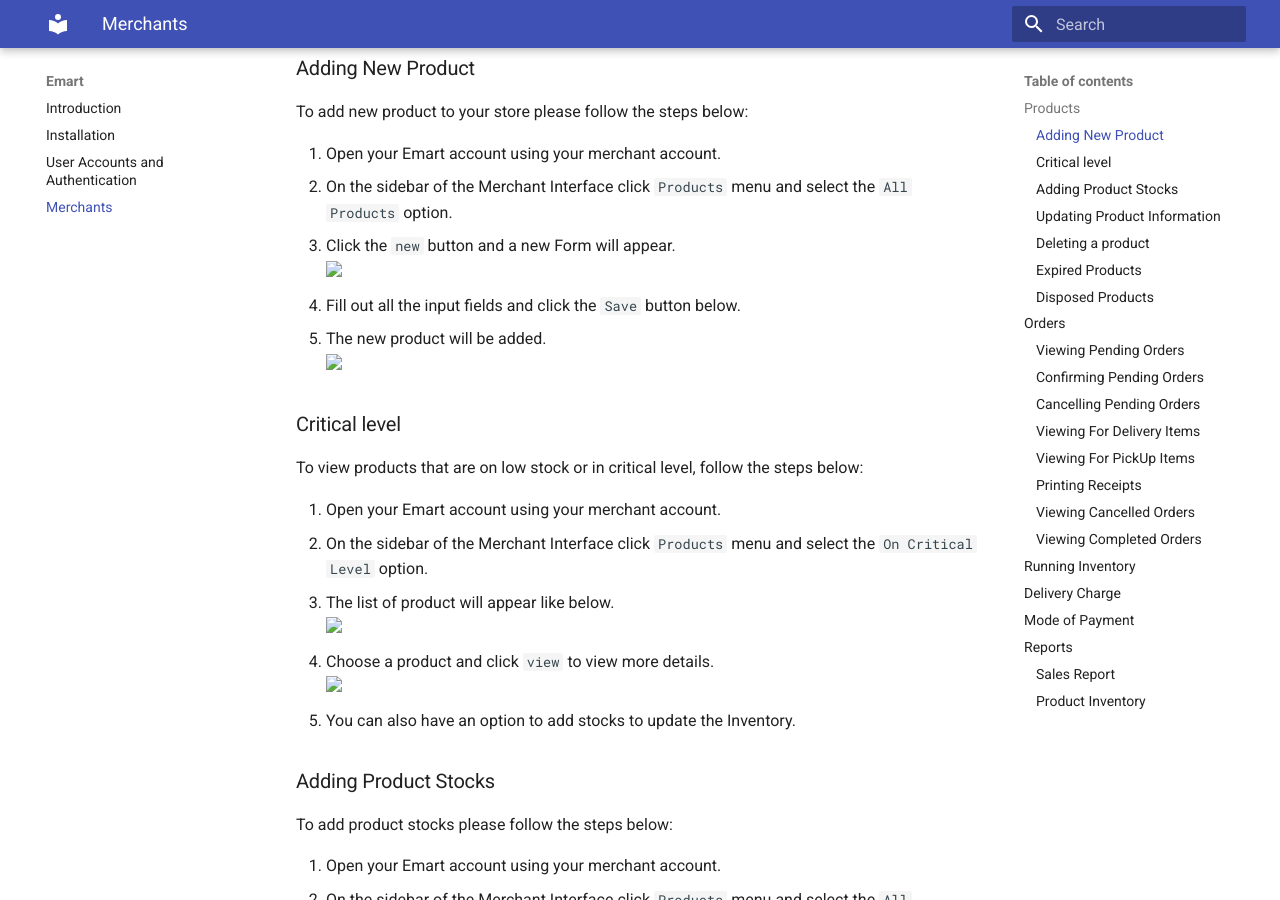
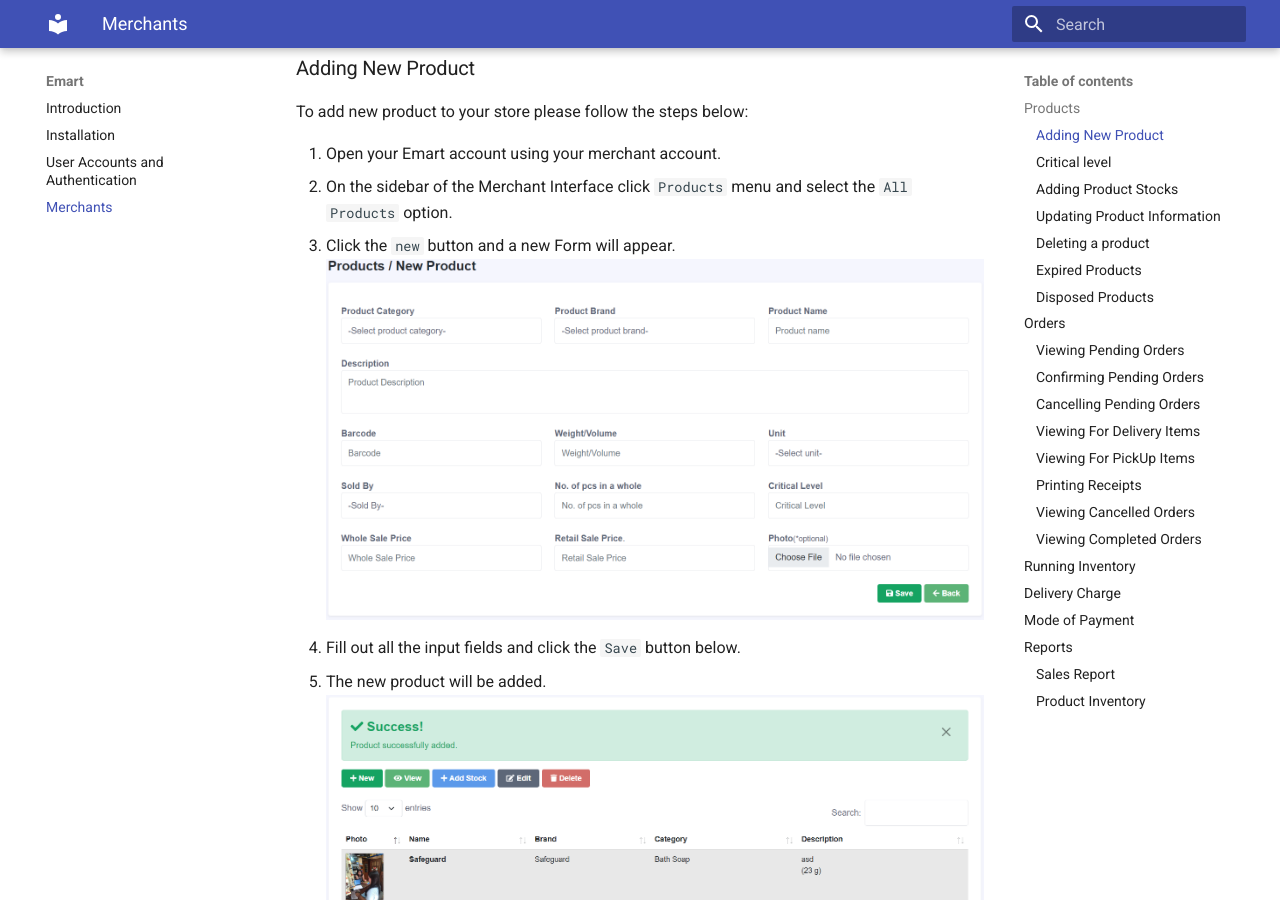
Before and after one commit to bellieJoe/emart, an MkDocs documentation site: the page built from docs/store_management.md, in a window 1280 px wide and 900 px high, scrolled down 320 px. Built offline with MkDocs 1.6.1 and Material for MkDocs 9.7.7, drawn with Linux system fonts in a browser that asks for light colours.

```diff
--- a/docs/store_management.md
+++ b/docs/store_management.md
@@ -10,9 +10,9 @@ To add new product to your store please follow the steps below:
 
 1. Open your Emart account using your merchant account.
 2. On the sidebar of the Merchant Interface click `Products` menu and select the `All Products` option.
-3. Click the `new` button and a new Form will appear.<br><img src="./assets/images/add-product-form.png"/>
+3. Click the `new` button and a new Form will appear.<br>![](assets/images/add-product-form.png)
 4. Fill out all the input fields and click the `Save` button below.
-5. The new product will be added. <br><img src="./assets/images/add-product-success.png"/>
+5. The new product will be added. <br>![](assets/images/add-product-success.png)
 
 ### Critical level
 
@@ -20,8 +20,8 @@ To view products that are on low stock or in critical level, follow the steps be
 
 1. Open your Emart account using your merchant account.
 2. On the sidebar of the Merchant Interface click `Products` menu and select the `On Critical Level` option.
-3. The list of product will appear like below. <br><img src="./assets/images/critical-level.png"/>
-4. Choose a product and click `view` to view more details. <br><img src="./assets/images/critical-level-details.png"/>
+3. The list of product will appear like below. <br><img src="assets/images/critical-level.png"/>
+4. Choose a product and click `view` to view more details. <br><img src="assets/images/critical-level-details.png"/>
 5. You can also have an option to add stocks to update the Inventory.
 
 ### Adding Product Stocks
@@ -31,7 +31,7 @@ To add product stocks please follow the steps below:
 1. Open your Emart account using your merchant account.
 2. On the sidebar of the Merchant Interface click `Products` menu and select the `All Products` option.
 3. On the page that will appear click a product and click `Add Stocks` button.
-4. A new Form will appear that looks like this. <br><img src="./assets/images/add-product-stock.png"/>
+4. A new Form will appear that looks like this. <br><img src="assets/images/add-product-stock.png"/>
 5. Fill out all the input fields on the form and click `Add Stock` button.
 6. After Adding stock a success message will appear indicating that the stock is updated successfully.
 
@@ -40,7 +40,7 @@ To add product stocks please follow the steps below:
 1. Open your Emart account using your merchant account.
 2. On the sidebar of the Merchant Interface click `Products` menu and select the `All Products` option.
 3. On the page that will appear click a product and click `Edit` button.
-4. A new Form will appear that looks like this. <br><img src="./assets/images/edit-product-form.png"/>
+4. A new Form will appear that looks like this. <br><img src="assets/images/edit-product-form.png"/>
 5. Change the input field of the information that you want to change then click `Save` button.
 6. After saving, a message will appear indicating that product is successfully updated.
 
```
Also changed, not shown: docs/installation.md (+4 -4 lines), docs/registration.md (+5 -5 lines).
